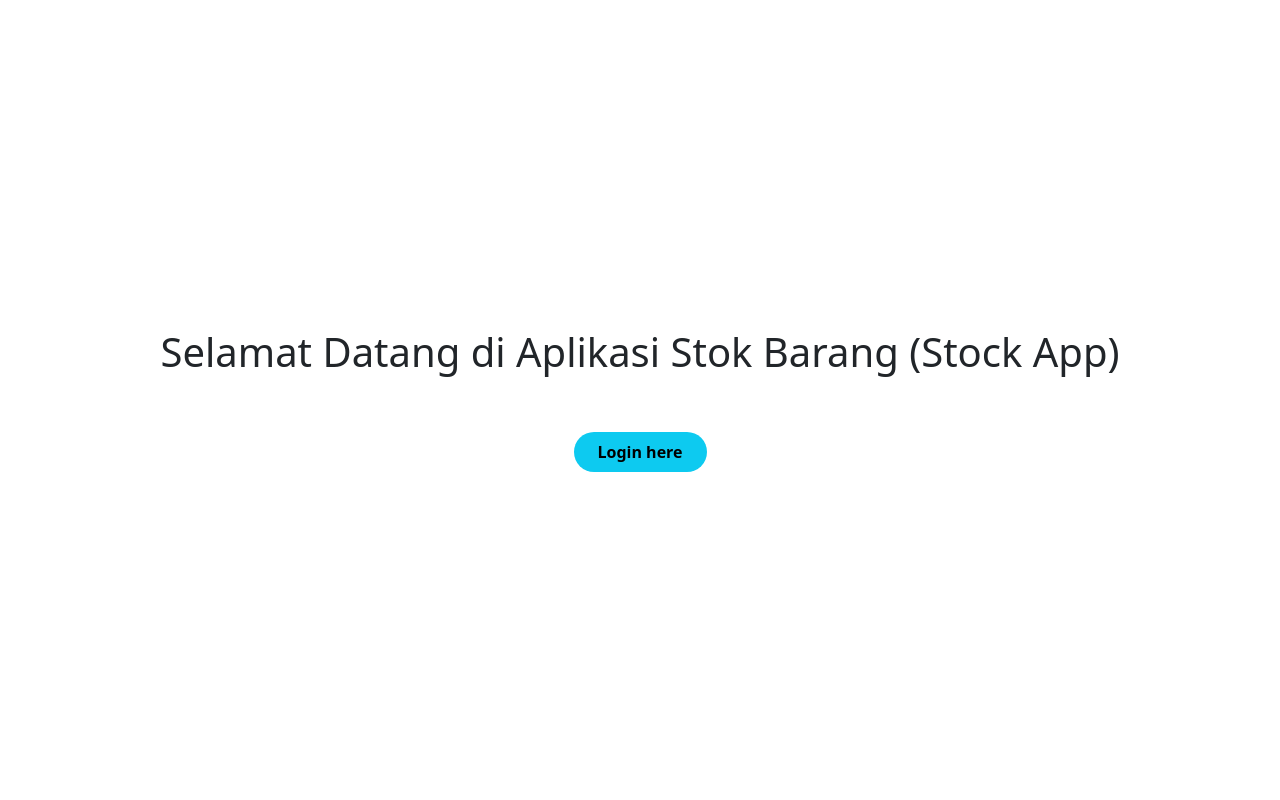
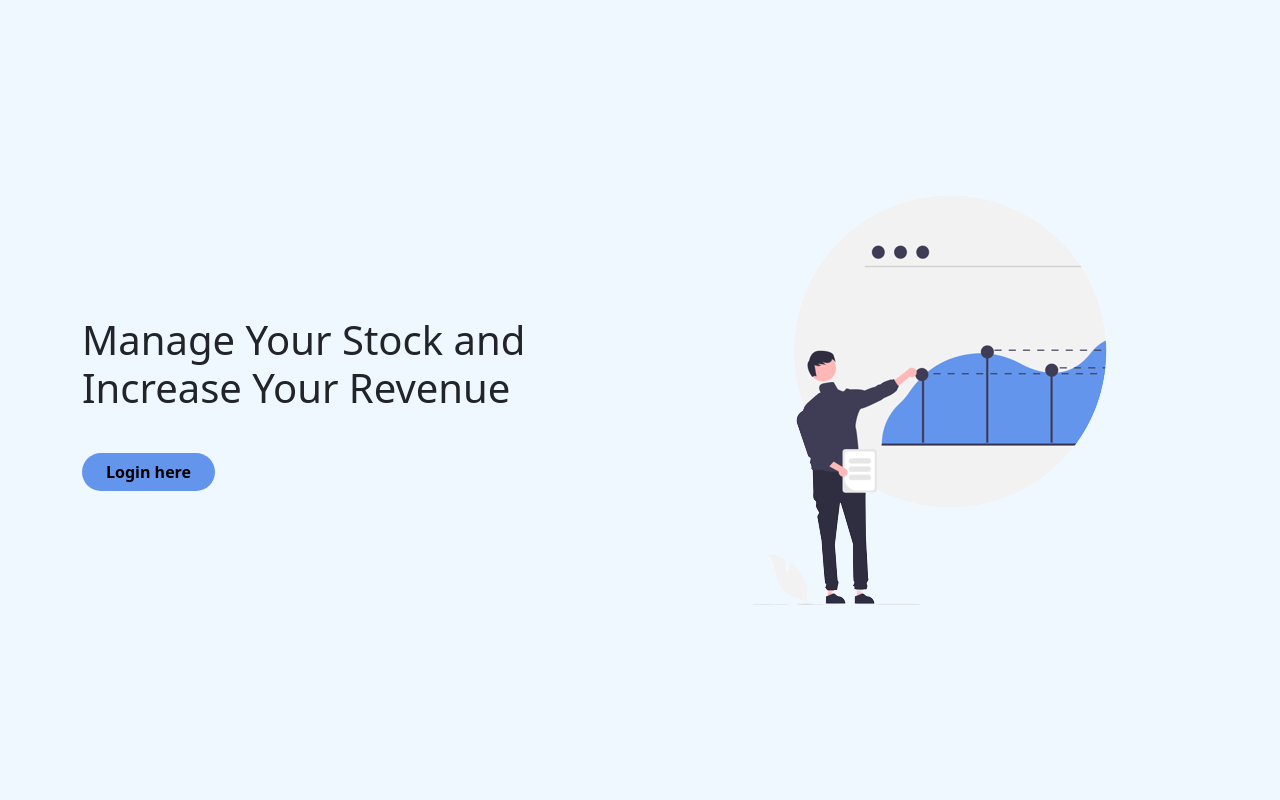
Before and after one commit to alannuari/stock-app, a PHP site: page / in a window 1280 px wide. Run offline with PHP 8.4, Linux system fonts and the light colour scheme.

Commit message:
update welcome page

```diff
--- a/index.php
+++ b/index.php
@@ -15,13 +15,22 @@
     <meta charset="UTF-8">
     <meta http-equiv="X-UA-Compatible" content="IE=edge">
     <meta name="viewport" content="width=device-width, initial-scale=1.0">
+    <meta name="description" content="Aplikasi Management Stok Barang" />
+    <meta name="keywords" content="Management Stock, Stock App, Barang" />
+    <meta name="author" content="Alan Nuari" />
+    <link rel="shortcut icon" href="./images/icon.png" type="image/x-icon" />
     <title>Welcome</title>
     <link href="css/styles.css" rel="stylesheet" />
 </head>
-<body>
-    <div class="d-flex justify-content-center align-items-center flex-column" style="height: 100vh">
-        <h1 class="text-center">Selamat Datang di Aplikasi Stok Barang (Stock App)</h1>
-        <a href="login.php" class="d-block mt-5 bg-info px-4 text-black py-2 text-decoration-none rounded-pill text-bold fw-bold">Login here</a>
+<body style="background-color: aliceblue">
+    <div class="d-flex align-items-center container" style="height: 100vh">
+        <div class="ml-4"  style="width: 600px">
+            <h1 class="mb-5">Manage Your Stock and Increase Your Revenue</h1>
+            <a href="login.php" class="px-4 text-black py-2 text-decoration-none rounded-pill fw-bold" style="background-color: #6495ed">Login here</a>
+        </div>
+        <div class="mr-4">
+            <img style="width: 100%" src="./images/stock.png" alt="management stock">
+        </div>
     </div>
 </body>
 </html>
```
Also changed, not shown: images/icon.png (added), images/stock.png (added).
